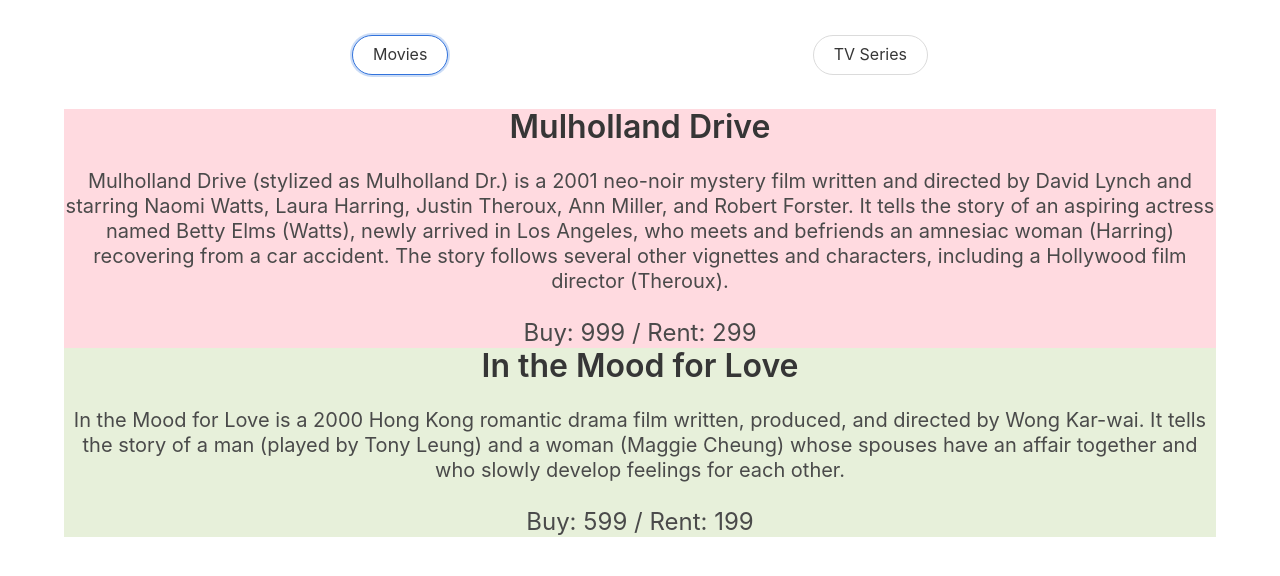
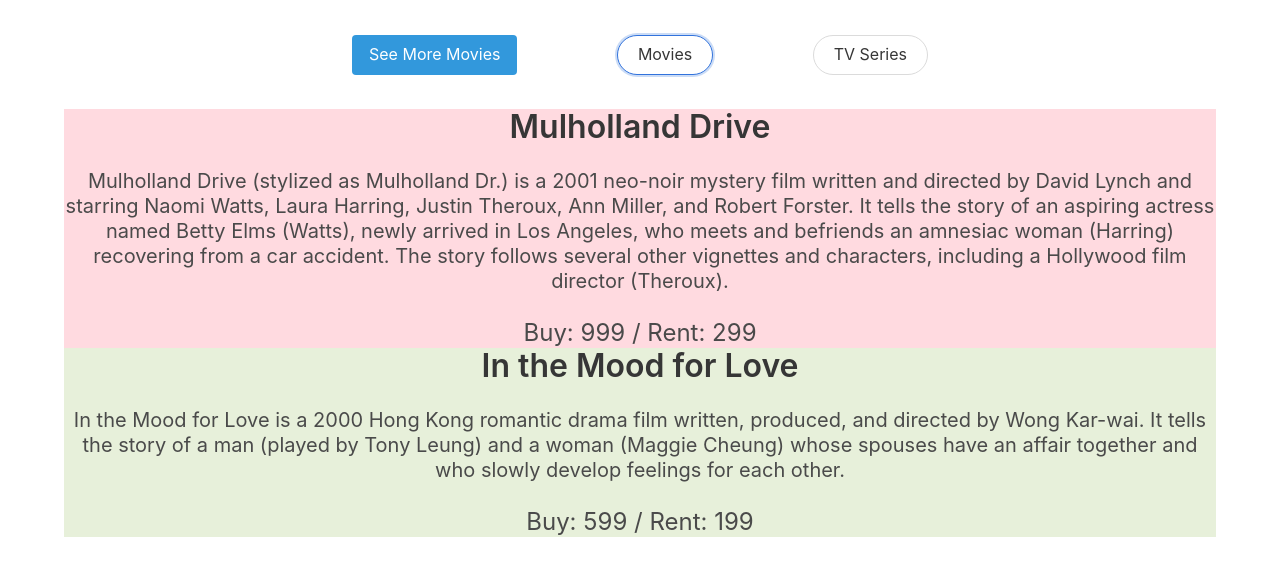
Before and after one commit to octehren/React-Films, a React (Create React App) app: page / in a window 1280 px wide. Shown: the top 576 px of the page. Built offline with nearby package versions, Linux system fonts and the light colour scheme.

Commit message:
successfully fetching data from external API

```diff
--- a/src/components/MainPage.js
+++ b/src/components/MainPage.js
@@ -4,12 +4,13 @@ import ButtonContent from './ButtonContent';
 let filmData = require("../filmData.json");
 filmData["tv_seasons"].forEach(function(series)
     {
-        series["total_episodes"] = series.episodes.length;
+        series["totalEpisodes"] = series.episodes.length;
     }
 );
 const displayedContents = ["Movies", "TV Series"];
 const alternateColors = ["pink", "gray", "gold", "blue", "red"];
 const numColors = alternateColors.length;
+const apiKey = "5215a9b636f2a7eb6edef75d09a921da"; // ideally this would be hidden in a local variable
 
 class MainPage extends Component {
     constructor(props) {
@@ -17,13 +18,16 @@ class MainPage extends Component {
         this.state = {
             activeButton: 0,
             filmData: [filmData["films"], filmData["tv_seasons"]],
-            seriesPage: 1,
-            moviesPage: 1
+            respectiveContentPages: [1, 1], // index 0 is movies, index 1 is tv series, etc. correlates w/ displayedContents
+            externalFilmData: []
         }
     }
 
     componentDidMount() {
-
+        if (this.state.externalFilmData.length > 0) {
+            console.log(this.state.externalFilmData);
+            this.setState({externalFilmData: []});
+        }
     }
 
     toggleDisplayedContent = (clickedButton) => {
@@ -31,11 +35,55 @@ class MainPage extends Component {
         if (clickedButton !== activeButton) this.setState({ activeButton: (activeButton + 1) % 2});
     }
 
+    fetchNumOfTVShowEpisodes = (tvShow) => {
+        const url = `https://api.themoviedb.org/3/tv/${tvShow.id}?api_key=${apiKey}`;
+        let request = new Request(url);
+        request.headers.append('Content-Type', 'application/json');
+        return fetch(request)
+        .then((response) => {
+            return response.text();
+        }).then((text) => {
+            return JSON.parse(text)["number_of_episodes"];
+        });
+    }
+
+    fetchExternalContent = () => {
+        const contentIndex = this.state.activeButton; // 0 for movies, 1 for series
+        const pagetoFetch = this.state.respectiveContentPages[contentIndex];
+        const contentTypeParam = ["movie", "tv"][this.state.activeButton]; // 1 for movies, 2 for series
+        const url = `https://api.themoviedb.org/3/discover/${contentTypeParam}?api_key=${apiKey}&page=${pagetoFetch}`;
+        let request = new Request(url);
+        request.headers.append('Content-Type', 'application/json');
+        fetch(request)
+        .then((response) => {
+            return response.text();
+        }).then((text) => {
+            let results = JSON.parse(text)["results"].slice(0, 3);
+            if (contentTypeParam === "tv") {
+                let promises = [];
+                results.forEach((tvShow) => {
+                    promises.push(this.fetchNumOfTVShowEpisodes(tvShow));
+                });
+                Promise.allSettled(promises).then((totalEpisodes) => {
+                    results.map((tvShow, index) => {
+                        tvShow.totalEpisodes = totalEpisodes[index];
+                    });
+                    this.setState({externalFilmData: results});
+                })
+            } else {
+                this.setState({externalFilmData: results});
+            }
+        })
+    }
+
     render() {
         return (
             <div>
                 <div className="container hero">
                     <div className="content-buttons">
+                        <button class="button is-info is-round" onClick={this.fetchExternalContent}>
+                            See More {displayedContents[this.state.activeButton]}
+                        </button>
                         {   displayedContents.map((contentName, index) => {
                                 return (
                                     <ButtonContent
@@ -60,7 +108,7 @@ class MainPage extends Component {
                                 description={film.description}
                                 priceBuy={film.prices.buy}
                                 priceRent={film.prices.rent}
-                                totalEpisodes={film.total_episodes}
+                                totalEpisodes={film.totalEpisodes}
                                 />
                             );
                         })
```
Lines whose indentation alone changed are shown as unchanged.
